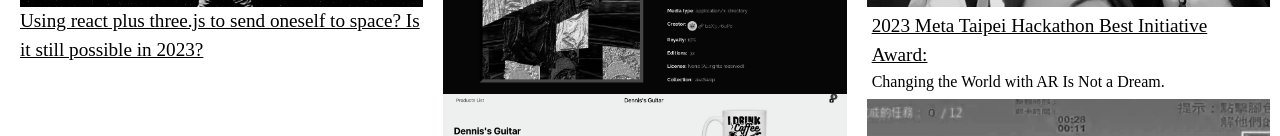
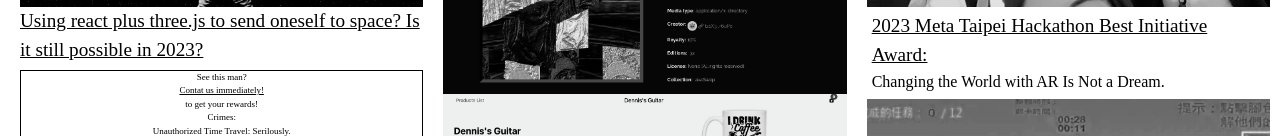
Before and after one commit to dennislee928/2024_portfolio, a Nuxt app in the folder frontpage2/: page / in a window 1280 px wide. Shown: the part 664-800 px from the top of the page. Built offline with nearby package versions, Linux system fonts and the light colour scheme; no server answers.

Commit message:
update:warrant part in index part

```diff
--- a/frontpage2/components/Works.vue
+++ b/frontpage2/components/Works.vue
@@ -22,6 +22,17 @@
                 possible in 2023?
               </p>
             </NuxtLink>
+            <div class="warrant">
+              <p>See this man?</p>
+              <NuxtLink to="./warrant">
+                <p class="contact">Contat us immediately!</p>
+              </NuxtLink>
+              <p>to get your rewards!</p>
+
+              <p>Crimes:</p>
+
+              <p>Unauthorized Time Travel: Serilously.</p>
+            </div>
           </div>
         </div>
         <div class="center-side">
@@ -153,6 +164,22 @@ img {
   text-decoration: underline;
   font-size: 1.2rem; /* Larger font size for readability */
 }
+.warrant {
+  border: 1px solid black;
+  text-align: center;
+  font-family: "Old Newspaper Types", serif;
+  font-size: xx-small;
+  /**/
+  margin: 0;
+  margin-right: 0px;
+  margin-top: 5px;
+  top: 50%;
+  padding-left: 10px;
+  padding-right: 10px;
+}
+.contact {
+  text-decoration: underline;
+}
 /* 手機裝置的 CSS 媒體查詢 */
 @media (max-width: 768px) {
   .left-side {
```
